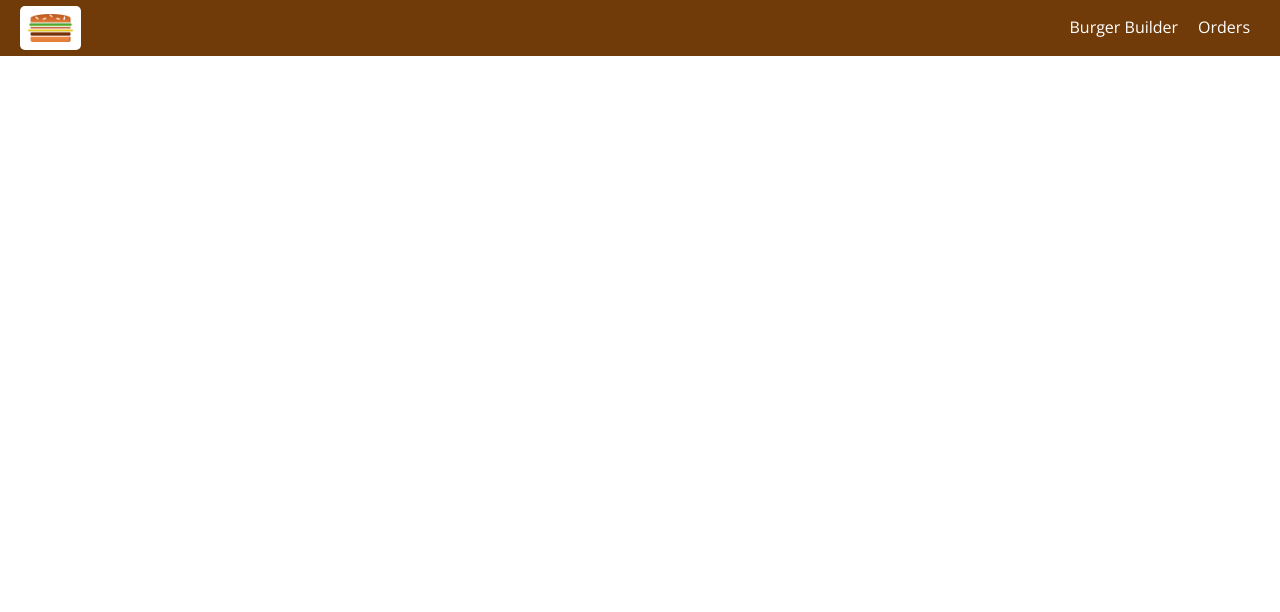
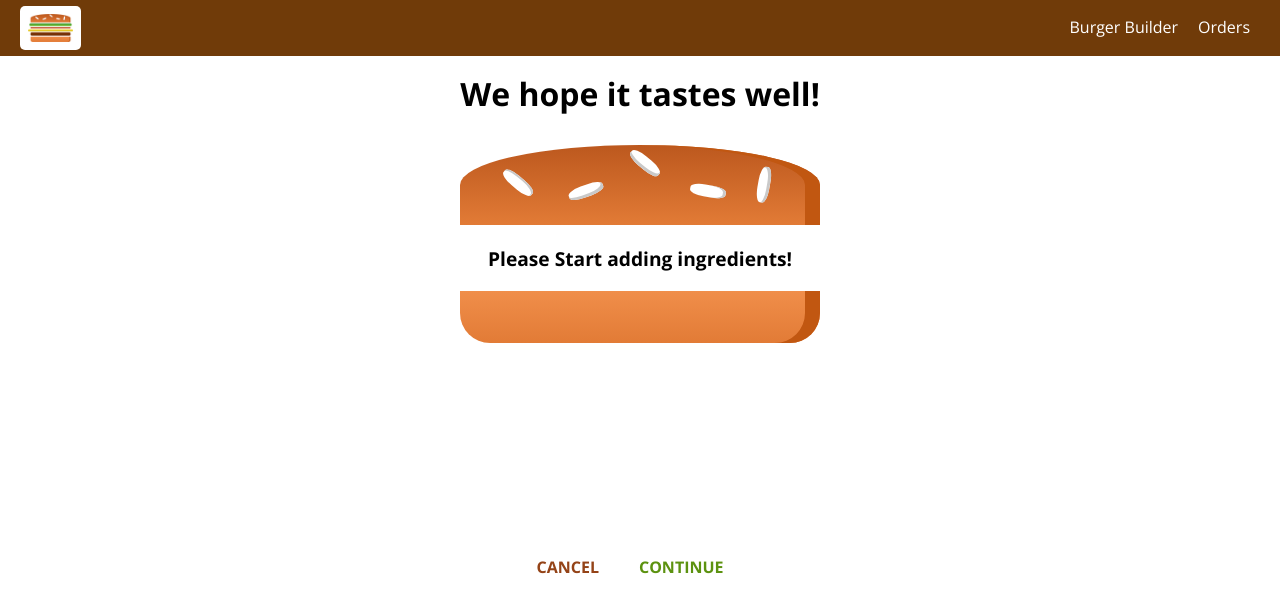
Before and after one commit to juanoxmar/burger-builder, a React (Create React App) app: page /burger-builder/checkout in a window 1280 px wide. Shown: the top 612 px of the page. Built offline with nearby package versions, Linux system fonts and the light colour scheme; the HTML template or start-up script is replaced by a standard one.

Commit message:
fixed a root route

```diff
--- a/src/App.tsx
+++ b/src/App.tsx
@@ -12,9 +12,9 @@ class App extends React.Component {
         <div>
           <Layout>
             <Switch>
-              <Route path='/checkout' component={Checkout} />
-              <Route path='/orders' component={Orders} />
-              <Route path='/' exact component={BurgerBuilder} />
+              <Route path='/burger-builder/checkout' component={Checkout} />
+              <Route path='/burger-builder/orders' component={Orders} />
+              <Route path='/burger-builder' exact component={BurgerBuilder} />
             </Switch>
           </Layout>
         </div>
```
